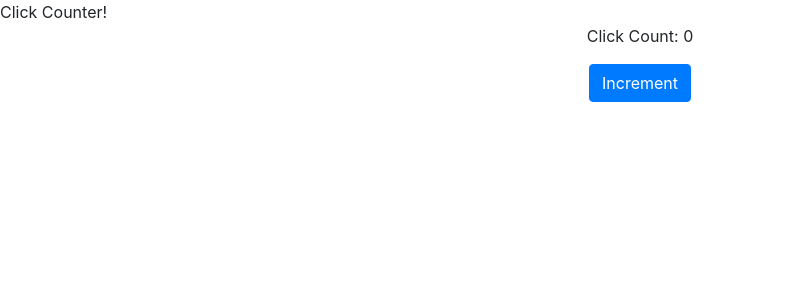
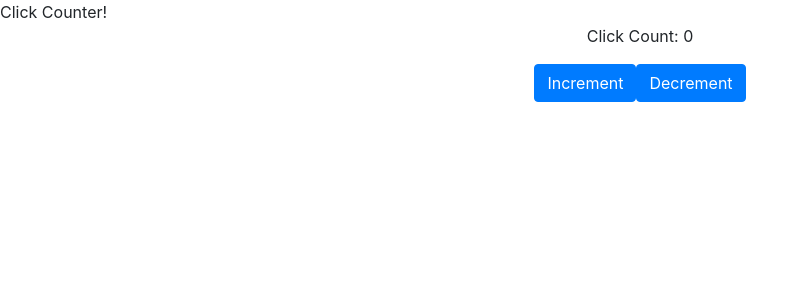
Before and after one commit to smwarsh/reactpractice, a React (Create React App) app: page / in a window 1280 px wide. Shown: the top 300 px of the page, without its empty margins (0-808 px from the left). Built offline with nearby package versions, Linux system fonts and the light colour scheme.

Commit message:
Add decrement function and button to page

```diff
--- a/src/components/Counter.js
+++ b/src/components/Counter.js
@@ -9,6 +9,10 @@
     this.setState({ count: this.state.count + 1 });
   }
 
+  handleDecrement = () => {
+    this.setState({ count: this.state.count - 1 });
+  }
+
   render() {
     return (
       <div className="panel panel-primary">
@@ -18,6 +22,9 @@
           <button className="btn btn-primary" onClick={this.handleIncrement}>
             Increment
           </button>
+          <button className="btn btn-primary" onClick={this.handleDecrement}>
+            Decrement
+          </button>
         </div>
       </div>
     );
```
